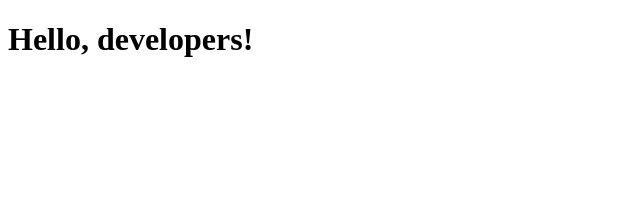
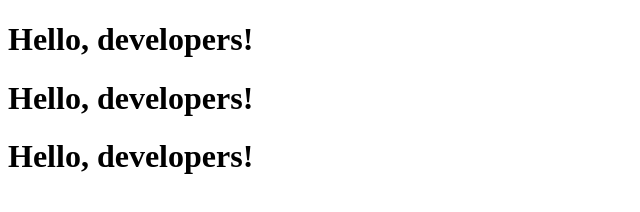
Before and after one commit to muzafakar/gitFlow, a plain HTML site: page index.html in a window 1280 px wide. Shown: the whole page, without its empty margins (0-640 px from the left). Drawn offline with Linux system fonts and the light colour scheme.

Commit message:
again the index.html

```diff
--- a/index.html
+++ b/index.html
@@ -5,6 +5,8 @@
 </head>
 <body>
 <h1>Hello, developers!</h1>
+<h1>Hello, developers!</h1>
+<h1>Hello, developers!</h1>
 
 </body>
 </html>
```
